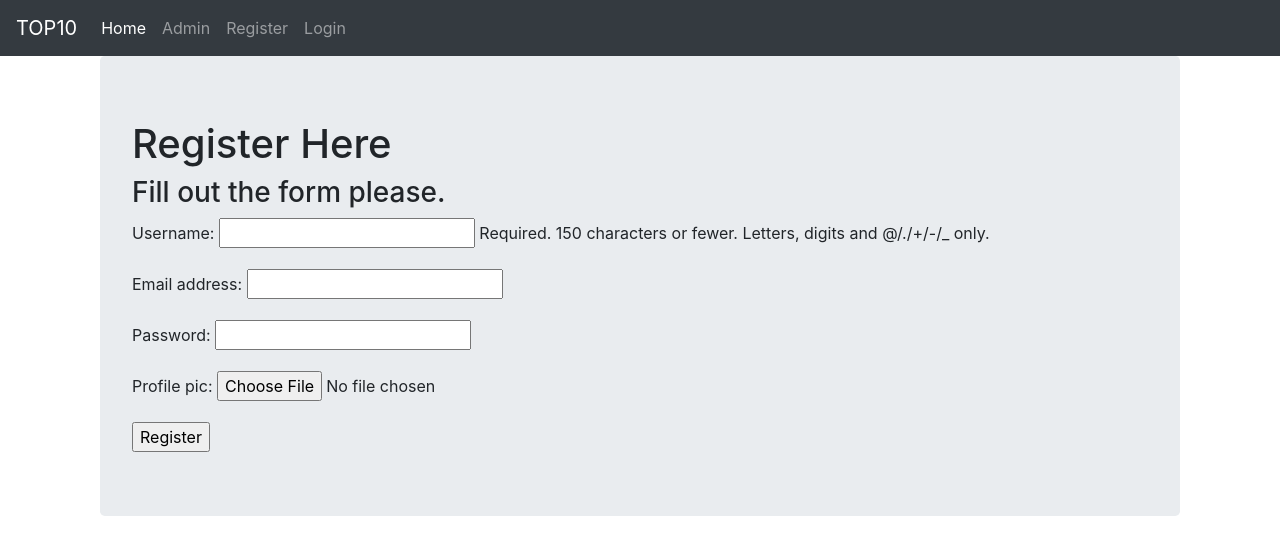
After one commit to cankoloz/Top-10, a Django app: page /first_web_app/register/ in a window 1280 px wide. The commit adds this page. Shown: the top 555 px of the page. Run offline with Django 3.2, Linux system fonts and the light colour scheme; some libraries are stand-ins or nearby versions.

Commit message:
login,register,logout

```diff
--- a/Website_Project/Website_Project/urls.py
+++ b/Website_Project/Website_Project/urls.py
@@ -20,4 +20,6 @@ from first_web_app import views
 urlpatterns = [
     url(r'^$',views.index,name='index'),
     url(r'^admin/', admin.site.urls),
+    url(r'^first_web_app/', include('first_web_app.urls')),
+    url(r'^logout/$', views.user_logout, name='logout'),
 ]
--- a/Website_Project/first_web_app/urls.py
+++ b/Website_Project/first_web_app/urls.py
@@ -5,5 +5,6 @@ from first_web_app import views
 app_name = 'first_web_app'
 
 urlpatterns = [
-
+    url(r'^user_login/$', views.user_login, name='user_login'),
+    url(r'^register/$', views.register, name='register'),
 ]
--- a/Website_Project/first_web_app/views.py
+++ b/Website_Project/first_web_app/views.py
@@ -1,5 +1,108 @@
 from django.shortcuts import render
 from first_web_app.forms import UserForm, UserProfileInfoForm
+
+# Imports for the Login and Logout Capabilities
+from django.contrib.auth import authenticate, login, logout
+from django.http import HttpResponseRedirect, HttpResponse
+from django.core.urlresolvers import reverse
+from django.contrib.auth.decorators import login_required
+
 # Create your views here.
 def index(request):
     return render(request,'first_web_app/index.html')
+
+@login_required
+def user_logout(request):
+    # Log out the user.
+    logout(request)
+    # Return to homepage.
+    return HttpResponseRedirect(reverse('index'))
+
+def register(request):
+
+    registered = False
+
+    if request.method == 'POST':
+
+        #Get info from "both" forms
+        user_form = UserForm(data=request.POST)
+        profile_form = UserProfileInfoForm(data=request.POST)
+
+        #Check to see both forms are valid
+        if user_form.is_valid() and profile_form.is_valid():
+
+            #Save User Form to Database
+            user = user_form.save()
+
+            #Hash the password
+            user.set_password(user.password)
+            # Update with Hashed password
+            user.save()
+
+            # Now we deal with the extra info!
+
+            # Can't commit yet because we still need to manipulate
+            profile = profile_form.save(commit=False)
+
+            # Set One to One relationship between
+            # UserForm and UserProfileInfoForm
+            profile.user = user
+
+            # Check if they provided a profile picture
+            if 'profile_pic' in request.FILES:
+                print('found it')
+                # If yes, then grab it from the POST form reply
+                profile.profile_pic = request.FILES['profile_pic']
+
+            # Now save model
+            profile.save()
+
+            # Registration Successful!
+            registered = True
+
+        else:
+            # One of the forms was invalid if this else gets called.
+            print(user_form.errors,profile_form.errors)
+
+    else:
+        # Was not an HTTP post so we just render the forms as blank.
+        user_form = UserForm()
+        profile_form = UserProfileInfoForm()
+
+    # This is the render and context dictionary to feed
+    # back to the registration.html file page.
+    return render(request,'first_web_app/registeration.html',
+                        {'user_form':user_form,
+                         'profile_form':profile_form,
+                         'registered':registered})
+
+def user_login(request):
+
+    if request.method == 'POST':
+        # First get the username and password supplied
+        username = request.POST.get('username')
+        password = request.POST.get('password')
+
+        # Django's built-in authentication function:
+        user = authenticate(username=username, password=password)
+
+        # If we have a user
+        if user:
+            #Check it the account is active
+            if user.is_active:
+                # Log the user in.
+                login(request,user)
+                # Send the user back to some page.
+                # In this case their homepage.
+                return HttpResponseRedirect(reverse('index'))
+            else:
+                # If account is not active:
+                return HttpResponse("Your account is not active.")
+        else:
+            print("Someone tried to login and failed.")
+            print("They used username: {} and password: {}".format(username,password))
+            return HttpResponse("Invalid login details supplied.")
+
+    else:
+        #Nothing has been provided for username or password.
+        return render(request, 'first_web_app/login.html', {})
--- /dev/null
+++ b/Website_Project/templates/first_web_app/base.html
@@ -0,0 +1,41 @@
+<!DOCTYPE html>
+<html>
+  <head>
+    <meta charset="utf-8">
+    <title>Top 10</title>
+    <link rel="stylesheet" href="https://maxcdn.bootstrapcdn.com/bootstrap/4.0.0/css/bootstrap.min.css" integrity="sha384-Gn5384xqQ1aoWXA+058RXPxPg6fy4IWvTNh0E263XmFcJlSAwiGgFAW/dAiS6JXm" crossorigin="anonymous">
+
+  </head>
+  <body>
+    <nav class="navbar navbar-expand-lg navbar-dark bg-dark">
+      <a class="navbar-brand" href="{% url 'index' %}">TOP10</a>
+      <button class="navbar-toggler" type="button" data-toggle="collapse" data-target="#navbarNav" aria-controls="navbarNav" aria-expanded="false" aria-label="Toggle navigation">
+    <span class="navbar-toggler-icon"></span>
+      </button>
+      <div class="collapse navbar-collapse" id="navbarNav">
+        <ul class="navbar-nav">
+          <li class="nav-item active">
+            <a class="nav-link" href="{% url 'index' %}">Home <span class="sr-only">(current)</span></a>
+          </li>
+          <li class="nav-item">
+            <a class="nav-link" href="{% url 'admin:index' %}">Admin</a>
+          </li>
+          <li class="nav-item">
+            <a class="nav-link" href="{% url 'first_web_app:register' %}">Register</a>
+          </li>
+          {% if user.is_authenticated %}
+          <li class="nav-item"><a class="nav-link" href="{% url 'logout' %}">Logout</a></li>
+          {% else %}
+          <li class="nav-item">
+            <a class="nav-link" href="{% url 'first_web_app:user_login' %}">Login</a>
+          </li>
+          {% endif %}
+        </ul>
+      </div>
+    </nav>
+    <div class="container">
+      {% block body_block %}
+      {% endblock %}
+    </div>
+  </body>
+</html>
--- a/Website_Project/templates/first_web_app/index.html
+++ b/Website_Project/templates/first_web_app/index.html
@@ -1,3 +1,4 @@
+{% extends "first_web_app/base.html" %}
 {% block body_block %}
 <h1>Why Hello There ;)</h1>
 {% endblock %}
--- /dev/null
+++ b/Website_Project/templates/first_web_app/registeration.html
@@ -0,0 +1,26 @@
+{% extends "first_web_app/base.html" %}
+
+{% block body_block%}
+
+  <div class="container">
+    <div class="jumbotron">
+      {% if registered %}
+        <h1>Thank you for registering!</h1>
+      {% else %}
+        <h1>Register Here</h1>
+        <h3>Fill out the form please.</h3>
+
+        <form enctype="multipart/form-data" method="POST">
+          {% csrf_token %}
+          {{ user_form.as_p }}
+          {{ profile_form.as_p }}
+          <input type="submit" name="" value="Register">
+        </form>
+
+      {% endif %}
+
+    </div>
+
+  </div>
+
+{% endblock %}
```
Also changed, not shown: Website_Project/Website_Project/base.html (deleted, +0 -34 lines), Website_Project/Website_Project/settings.py (+11 -0 lines), Website_Project/templates/first_web_app/login.html (added, +25 -0 lines), Website_Project/db.sqlite3, Website_Project/media/profile_pics/wolf_starry_sky_silhouette_art_117253_1920x1080.jpg (added).
